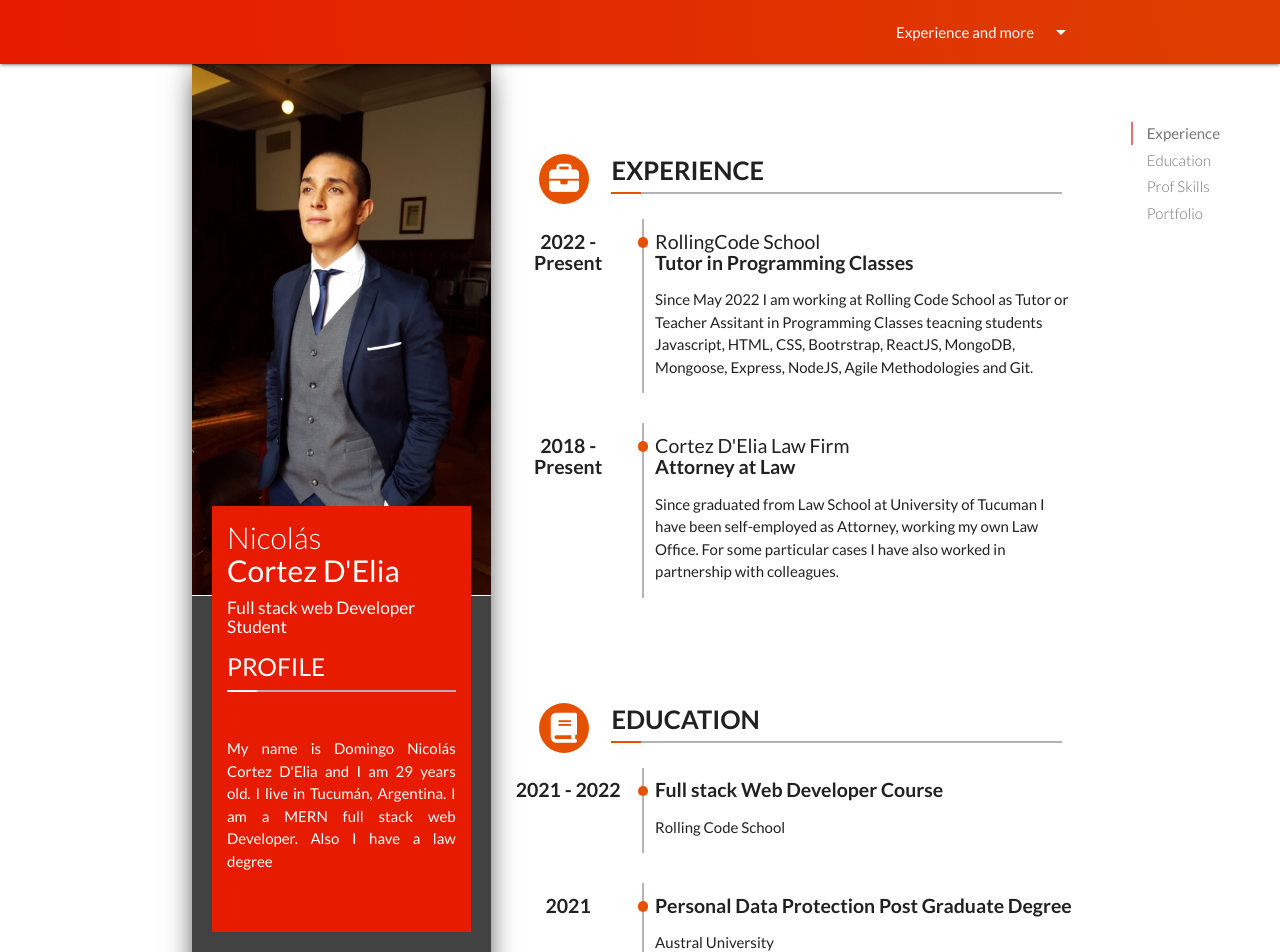
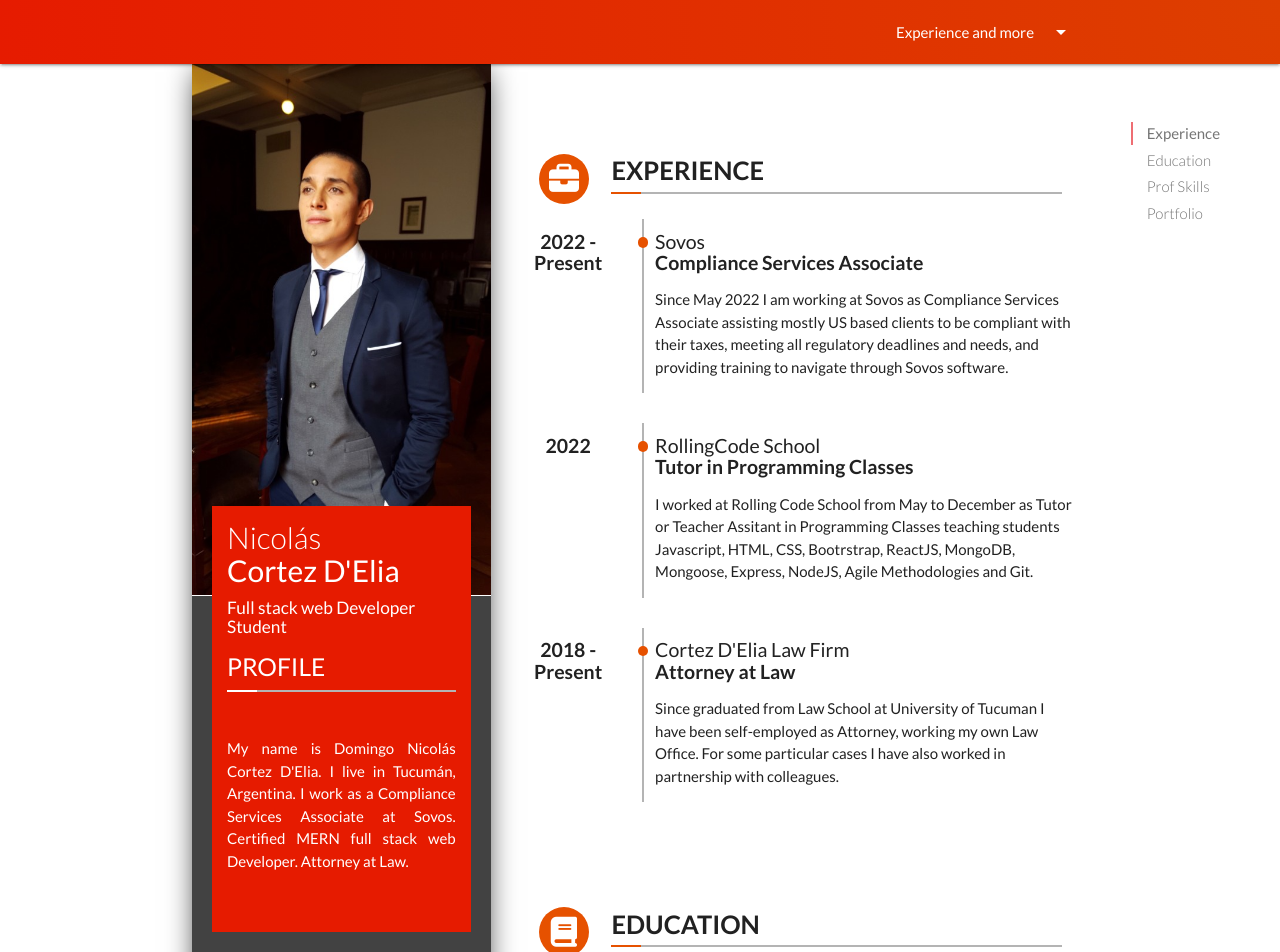
Before and after one commit to nicolascortezdelia/CV, a React (Create React App) app: page / in a window 1280 px wide. Shown: the top 952 px of the page. Built offline with nearby package versions, Linux system fonts and the light colour scheme.

Commit message:
agrego cambios en Language, Experience, Profile

```diff
--- a/src/Components/Aside/OrangeBox/OrangeBox.js
+++ b/src/Components/Aside/OrangeBox/OrangeBox.js
@@ -13,8 +13,8 @@ const OrangeBox = () => {
       <h5>PROFILE</h5>
       <hr />
       <p className="description">
-        My name is Domingo Nicolás Cortez D'Elia and I am 29 years old. I live in Tucumán,
-        Argentina. I am a MERN full stack web Developer. Also I have a law degree
+        My name is Domingo Nicolás Cortez D'Elia. I live in Tucumán,
+        Argentina. I work as a Compliance Services Associate at Sovos. Certified MERN full stack web Developer. Attorney at Law.
 
       </p>
     </div>
--- a/src/Components/Body/Experience/Experience.js
+++ b/src/Components/Body/Experience/Experience.js
@@ -26,12 +26,30 @@ const Experience = () => {
           <div className="col s12 m8 xl9 content-border-left">
             <div className="circles"></div>
             <h6>
+              <div className="job"> Sovos </div>
+              Compliance Services Associate
+            </h6>
+            <p>
+              Since May 2022 I am working at Sovos as Compliance Services
+              Associate assisting mostly US based clients to be compliant with
+              their taxes, meeting all regulatory deadlines and needs, and
+              providing training to navigate through Sovos software.
+            </p>
+          </div>
+        </div>
+        <div className="row content-sections">
+          <div className="col s12 m4 xl3 center-align bg-years">
+            <h6>2022</h6>
+          </div>
+          <div className="col s12 m8 xl9 content-border-left">
+            <div className="circles"></div>
+            <h6>
               <div className="job"> RollingCode School </div>
               Tutor in Programming Classes
             </h6>
             <p>
-              Since May 2022 I am working at Rolling Code School as Tutor or
-              Teacher Assitant in Programming Classes teacning students
+              I worked at Rolling Code School from May to December as Tutor or
+              Teacher Assitant in Programming Classes teaching students
               Javascript, HTML, CSS, Bootrstrap, ReactJS, MongoDB, Mongoose,
               Express, NodeJS, Agile Methodologies and Git.
             </p>
--- a/src/Components/Body/Skills/Skills.js
+++ b/src/Components/Body/Skills/Skills.js
@@ -27,7 +27,7 @@ const Skills = () => {
         borderWidth: 1,
         hoverBackgroundColor: "#e6510096",
         hoverBorderColor: "#e65100",
-        data: [100, 90, 75, 90, 0],
+        data: [100, 100, 100, 100, 0],
       },
     ],
   };
--- a/src/Components/Footer/Footer.js
+++ b/src/Components/Footer/Footer.js
@@ -19,7 +19,7 @@ const Footer = () => {
             </a>
 
             <a
-              href="https://www.linkedin.com/in/nicol%C3%A1s-cortez-d-elia/"
+              href="https://www.linkedin.com/in/nicolas-cortez-d-elia/"
               target="_blank"
               rel="noopener noreferrer"
             >
```
